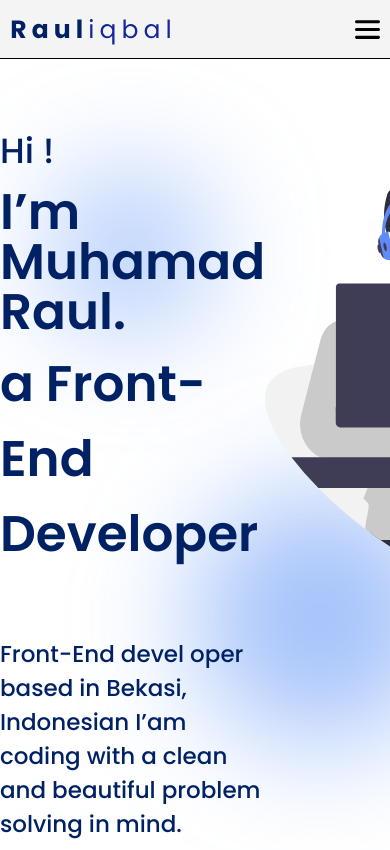
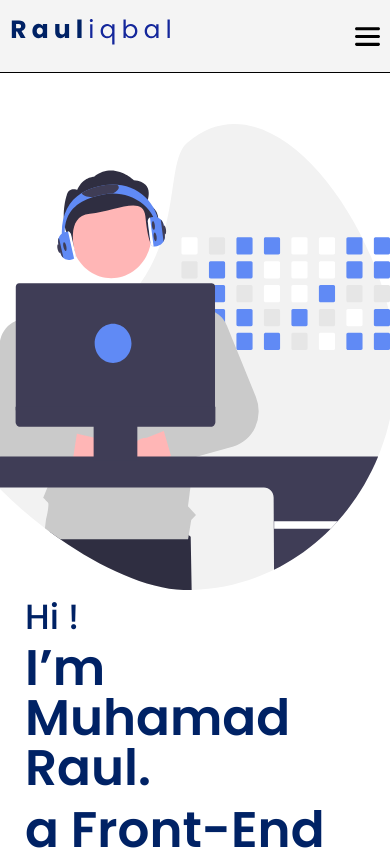
Before and after one commit to yevhenkr/portfolio-second-variant, a React app: page / in a window 390 px wide. Shown: the top 850 px of the page. Built offline with nearby package versions, Linux system fonts and the light colour scheme.

Commit message:
featy:  main to responsive

```diff
--- a/src/assets/icons/user.tsx
+++ b/src/assets/icons/user.tsx
@@ -3,8 +3,9 @@ import { SVGProps, memo } from "react"
 const SvgComponent = (props: SVGProps<SVGSVGElement>) => (
     <svg
         xmlns="http://www.w3.org/2000/svg"
-        width={501}
-        height={467}
+        viewBox="0 0 501 467"
+        width="100%"
+        height="100%"
         fill="none"
         {...props}
     >
--- a/src/common/components/layout/sections/header/Header.tsx
+++ b/src/common/components/layout/sections/header/Header.tsx
@@ -40,4 +40,7 @@ const StyledDiv = styled.div`
     justify-content: space-between;
     background: ${myTheme.color.white};
     border-bottom: 1px solid black;
+    @media (max-width: 768px) {
+        padding: 0;
+    }
 `
--- a/src/common/components/layout/sections/header/headerMenu/HeaderMenu.tsx
+++ b/src/common/components/layout/sections/header/headerMenu/HeaderMenu.tsx
@@ -26,6 +26,7 @@ const Menu = styled.ul`
     column-gap: 45px;
     position: relative;
     right: 10px;
+    padding: 0;
     @media (max-width: 768px) {
         display: none;
     }
--- a/src/common/components/layout/sections/main/Main.tsx
+++ b/src/common/components/layout/sections/main/Main.tsx
@@ -17,17 +17,35 @@ export const Main = () => {
                         I’am coding with a clean and beautiful problem
                         solving in mind.</StyledP>
                 </FlexWrapper>
-                <UserSVG/>
+                <WrapSvg>
+                    <UserSVG/>
+                </WrapSvg>
             </StyledDiv>
         </StyledMain>
     );
 };
 
+const WrapSvg = styled.div`
+    width: 500px;
+    display: flex;
+    align-items: center;
+    justify-content: center;
+    margin: auto 0;
+    @media (max-width: ${myTheme.screen.small}) {
+        width: 290px;
+    }
+`
 const StyledDiv = styled.div`
     display: flex;
     flex-direction: row;
     justify-content: space-between;
     max-width: 1628px;
+    @media (max-width: 768px) {
+        flex-direction: column-reverse;
+        max-width: 768px;
+        align-items: center;
+        margin: 0 25px;
+    }
 `
 
 const StyledMain = styled.main`
@@ -37,30 +55,33 @@ const StyledMain = styled.main`
     padding-top: 124px;
     position: relative;
 
-    &::after, &::before {
-        content: "";
-        position: absolute;
-        background-color: rgba(69, 129, 246, 0.5); /* Полупрозрачный синий */
-        border-radius: 50%;
-        filter: blur(60px); /* Размытие */
-        z-index: -1; /* Чтобы элемент был позади контента */
-    }
-    &::after {
-        width: 150px;
-        height: 150px;
-
-        top: 18%; /* Положение относительно родителя */
-        left: 14%; /* Положение относительно родителя */
-    }
-    &::before {
-        width: 250px;
-        height: 250px;
-        top: 50%; /* Положение относительно родителя */
-        left: 50%; /* Положение относительно родителя */
-    }
+    //&::after, &::before {
+    //    content: "";
+    //    position: absolute;
+    //    background-color: rgba(69, 129, 246, 0.5); /* Полупрозрачный синий */
+    //    border-radius: 50%;
+    //    filter: blur(60px); /* Размытие */
+    //    z-index: -1; /* Чтобы элемент был позади контента */
+    //}
+    //
+    //&::after {
+    //    width: 150px;
+    //    height: 150px;
+    //
+    //    top: 18%; /* Положение относительно родителя */
+    //    left: 14%; /* Положение относительно родителя */
+    //}
+    //
+    //&::before {
+    //    width: 250px;
+    //    height: 250px;
+    //    top: 50%; /* Положение относительно родителя */
+    //    left: 50%; /* Положение относительно родителя */
+    //}
 `
 
 const StyledSpan = styled.span`
+
 `
 const StyledH1 = styled.h1`
     margin: 0;
--- a/src/common/components/layout/sections/passions/Passions.tsx
+++ b/src/common/components/layout/sections/passions/Passions.tsx
@@ -54,6 +54,9 @@ const StyledDiv = styled.section`
         height: 150px;
         top: 10%;
         left: 10%;
+        @media (max-width: 768px) {
+            position: absolute;
+        }
     }
 
     &::before {
@@ -61,6 +64,9 @@ const StyledDiv = styled.section`
         height: 250px;
         top: 50%;
         left: 50%;
+        @media (max-width: 768px) {
+            position: absolute;
+        }
     }
 `
 
--- a/src/common/components/ui/flexWrapper/FlexWrapper.tsx
+++ b/src/common/components/ui/flexWrapper/FlexWrapper.tsx
@@ -6,6 +6,7 @@ type FlexWrapperType = {
   gap?: string
   justify?: 'center' | 'flex-end' | 'flex-start' | 'space-around' | 'space-between' | 'space-evenly'
   wrap?: 'nowrap' | 'wrap' | 'wrap-reverse'
+  display?: 'inline-block' | 'inline' | 'flex'
   flex?: string
   max_width?: string
   min_width?: string
@@ -18,7 +19,7 @@ type FlexWrapperType = {
 }
 
 export const FlexWrapper = styled.div<FlexWrapperType>`
-  display: flex;
+  display: ${props => props.display || ''};
   height: 100%;
   flex-direction: ${props => props.flexDirection || 'row'};
   justify-content: ${props => props.justify || 'flex-start'};
--- a/src/styles/Theme.styled.tsx
+++ b/src/styles/Theme.styled.tsx
@@ -19,7 +19,14 @@ export const myTheme = {
             semiBold: 600,
             bold: 700,
         }
+    },
+    screen: {
+            extraLarge: 1200,
+            large: 992,
+            medium: 768,
+            small: 576,
     }
+
 }
 
 export const mySections = [
```
